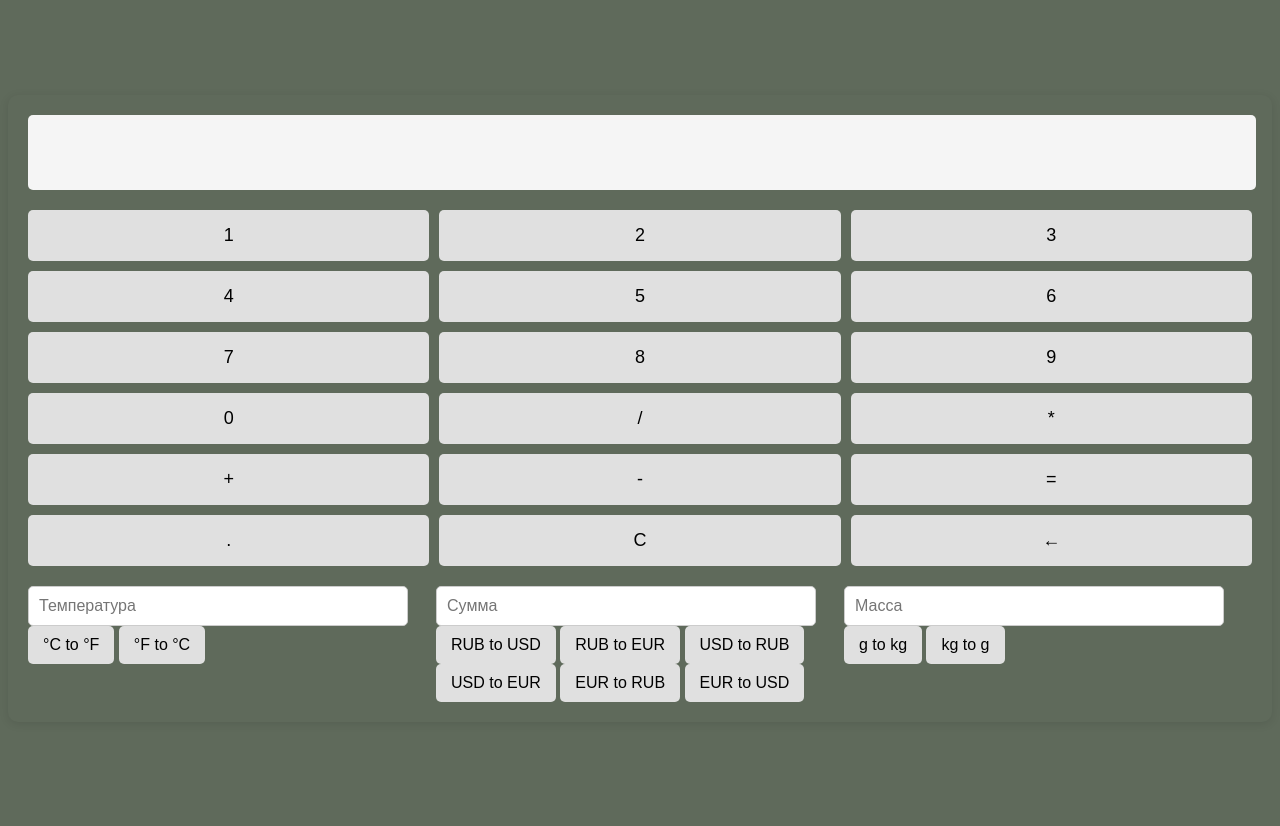
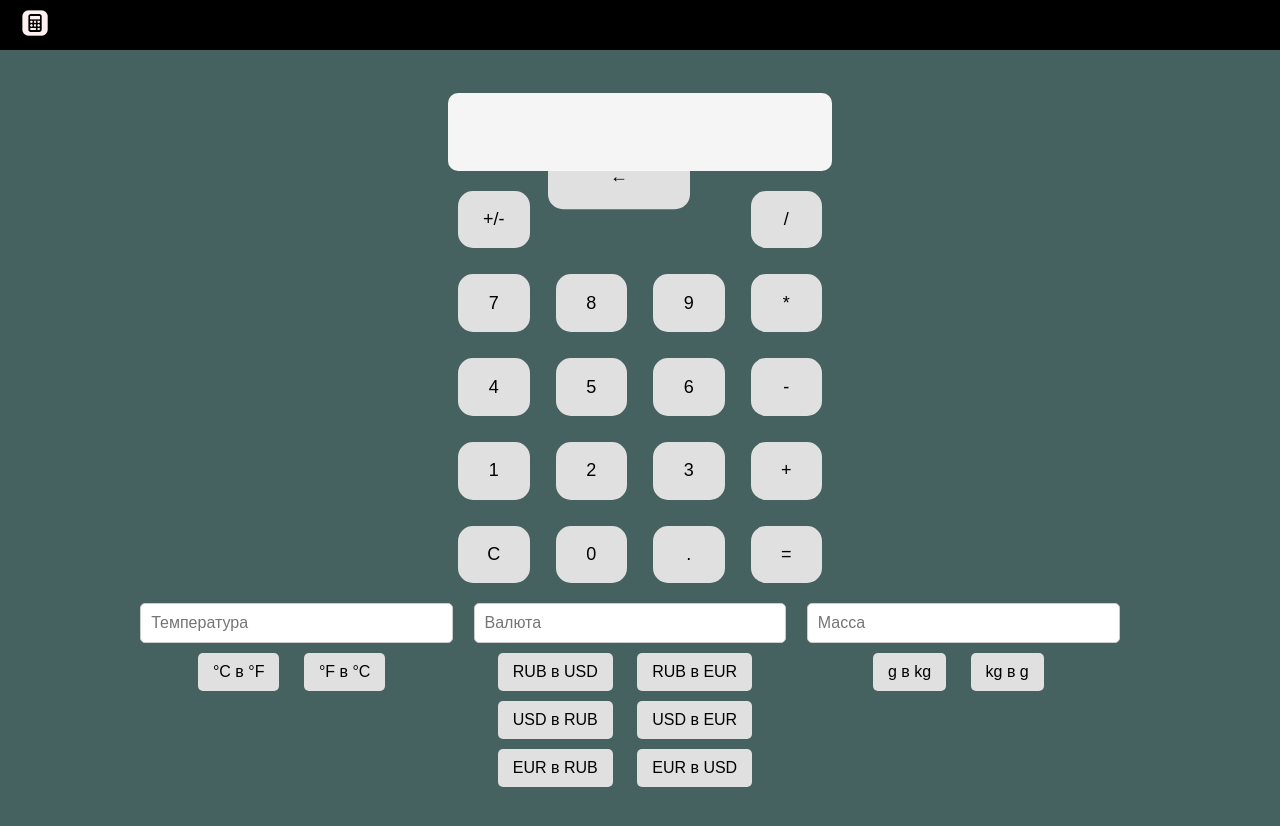
Before and after one commit to Shinkins/practice-project, a website: page body.html in a window 1280 px wide. Drawn offline with Linux system fonts and the light colour scheme.

Commit message:
Done project

```diff
--- a/body.html
+++ b/body.html
@@ -2,62 +2,143 @@
 <html>
 <head>
     <title>Калькулятор с конвертером</title>
+    <div class="header">
+        <div class="logo">
+          <img src="/public/images/icons-8-calculator-1.png" alt="Logo">
+        </div>
+    </div>
+    <link rel="shortcut icon" href="/public/images/icons-8-calculator-1.png" type="image/png">
     <style>
 body {
     font-family: Arial, sans-serif;
-            background-color: #5F6A5B;
+    background-color: #456260;
+    margin: 0;
 }
+
+.header {
+  background-color: black;
+  width: 100%;
+  height: 50px;
+  display: flex;
+  align-items: center;
+}
+
+.logo {
+  margin-left: 20px;
+}
+
+.logo img {
+  height: 30px;
+  width: auto;
+}
+
 
 .container {
     display: flex;
     justify-content: center;
     align-items: center;
+    width: 100vw;
     height: 100vh;
+    text-align: center;
 }
 
 .calculator {
-            background-color: #5F6A5B;
     border-radius: 10px;
     padding: 20px;
-            box-shadow: 0px 2px 10px rgba(0, 0, 0, 0.1);
+    width: 1000px; /* Ширина калькулятора */
+    margin: 0 auto; /* Центрирование калькулятора */
+    margin-bottom: 20px;
+    display: flex;
+    flex-direction: column;
+    align-items: center;
 }
 
 .calculator .screen {
+    width: 364px;
+    height: 58px;
     display: grid;
-            width: 98.7%;
     background-color: #f5f5f5;
-            border-radius: 5px;
+    border-radius: 10px;
     padding: 10px;
     margin-bottom: 20px;
     text-align: right;
     font-size: 48px;
     border: none;
     outline: none;
+    margin: 0;
+    margin-bottom: 20px;
+    position: relative;
 }
 
 .calculator .buttons {
+    align-items: center;
     display: grid;
-            grid-template-columns: repeat(3, 1fr);
-            grid-gap: 10px;
+    grid-template-columns: repeat(4, 1fr);
+    grid-gap: 26px;
+    border-radius: 15px;
+    justify-items: center;
 }
 
-        .calculator .button {
+.calculator .screen.buttonbackspace {
+    width: 142.503px;
+    height: 57.753px;
     background-color: #e0e0e0;
     border: none;
-            border-radius: 5px;
+    border-radius: 15px;
     padding: 15px;
     font-size: 18px;
     text-align: center;
     cursor: pointer;
     transition: background-color 0.3s;
+    position: absolute;
+    right: 590px;
+    top: 22.5%;
+    transform: translate(0, -50%);
 }
+.calculator .twospecialbutton {
+    width: 71.503px;
+    height: 57.753px;
+    background-color: #e0e0e0;
+    border: none;
+    border-radius: 15px;
+    padding: 15px;
+    font-size: 18px;
+    text-align: center;
+    cursor: pointer;
+    transition: background-color 0.3s;
+    justify-self: end;
+}
+
+.calculator .button1 {
+    grid-column: 1;
+}
+
+.calculator .button4 {
+    grid-column: 4;
+}
+
+.calculator .button {
+    width: 71.503px;
+    height: 57.753px;
+    background-color: #e0e0e0;
+    border: none;
+    border-radius: 15px;
+    padding: 15px;
+    font-size: 18px;
+    text-align: center;
+    cursor: pointer;
+    transition: background-color 0.3s;
+    justify-self: center;
+
+}
+
 
 .calculator .button:hover {
     background-color: #d1d1d1;
 }
 
 .calculator .button:active {
-            background-color: #bfbfbf;
+    background-color: #928f8f;
 }
 
 .converter {
@@ -69,6 +150,7 @@
 .converter .input-group {
     flex: 1;
     margin-right: 10px;
+
 }
 
 .converter .input-group input {
@@ -77,9 +159,12 @@
     font-size: 16px;
     border-radius: 5px;
     border: 1px solid #ccc;
+    margin-right: 10px;
+
+
 }
 
-        .converter .button {
+.converter .buttonconvert {
     padding: 10px 15px;
     font-size: 16px;
     border-radius: 5px;
@@ -87,6 +172,9 @@
     background-color: #e0e0e0;
     cursor: pointer;
     transition: background-color 0.3s;
+    margin-right: 20px;
+    margin-top: 10px;
+
 }
 
 .converter .button:hover {
@@ -97,56 +185,63 @@
     background-color: #bfbfbf;
 }
     </style>
+
+
 </head>
 <body>
 <div class="container">
+
     <div class="calculator">
+        <button class="screen buttonbackspace" onclick="deleteLastCharacter()">&larr;</button>
         <input type="text" id="screen" class="screen" disabled>
+
+
+
         <div class="buttons">
+            <button class="twospecialbutton button1" onclick="appendCharacter('+')">+/-</button>
+            <button class="twospecialbutton button4" onclick="appendCharacter('/')">/</button>
+
+            <button class="button" onclick="appendCharacter('7')">7</button>
+            <button class="button" onclick="appendCharacter('8')">8</button>
+            <button class="button" onclick="appendCharacter('9')">9</button>
+            <button class="button" onclick="appendCharacter('*')">*</button>
+            <button class="button" onclick="appendCharacter('4')">4</button>
+            <button class="button" onclick="appendCharacter('5')">5</button>
+            <button class="button" onclick="appendCharacter('6')">6</button>
+            <button class="button" onclick="appendCharacter('-')">-</button>
             <button class="button" onclick="appendCharacter('1')">1</button>
             <button class="button" onclick="appendCharacter('2')">2</button>
             <button class="button" onclick="appendCharacter('3')">3</button>
-            <button class="button" onclick="appendCharacter('4')">4</button>
-            <button class="button" onclick="appendCharacter('5')">5</button>
-            <button class="button" onclick="appendCharacter('6')">6</button>
-            <button class="button" onclick="appendCharacter('7')">7</button>
-            <button class="button" onclick="appendCharacter('8')">8</button>
-            <button class="button" onclick="appendCharacter('9')">9</button>
+            <button class="button" onclick="appendCharacter('+')">+</button>
+            <button class="button" onclick="clearScreen()">C</button>
             <button class="button" onclick="appendCharacter('0')">0</button>
-            <button class="button" onclick="appendCharacter('/')">/</button>
-            <button class="button" onclick="appendCharacter('*')">*</button>
-            <button class="button" onclick="appendCharacter('+')">+</button>
-            <button class="button" onclick="appendCharacter('-')">-</button>
+            <button class="button" onclick="appendCharacter('.')">.</button>
             <button class="button" onclick="calculateResult('=')">=</button>
-            <button class="button" onclick="appendCharacter('.')">.</button>
-            <button class="button" onclick="clearScreen()">C</button>
-            <button class="button" onclick="deleteLastCharacter()">&larr;</button>
         </div>
        <div class="converter">
             <div class="input-group">
                 <input type="number" id="temperatureInput" placeholder="Температура">
-                <button class="button" onclick="convertTemperature('C')">°C to °F</button>
-                <button class="button" onclick="convertTemperature('F')">°F to °C</button>
+                <button class="buttonconvert" onclick="convertTemperature('C')">°C в °F</button>
+                <button class="buttonconvert" onclick="convertTemperature('F')">°F в °C</button>
             </div>
             <div class="input-group">
-                <input type="number" id="currencyInput" placeholder="Сумма">
-                <button class="button" onclick="convertCurrency('RUB', 'USD')">RUB to USD</button>
-                <button class="button" onclick="convertCurrency('RUB', 'EUR')">RUB to EUR</button>
-                <button class="button" onclick="convertCurrency('USD', 'RUB')">USD to RUB</button>
-                <button class="button" onclick="convertCurrency('USD', 'EUR')">USD to EUR</button>
-                <button class="button" onclick="convertCurrency('EUR', 'RUB')">EUR to RUB</button>
-                <button class="button" onclick="convertCurrency('EUR', 'USD')">EUR to USD</button>
+                <input type="number" id="currencyInput" placeholder="Валюта">
+                <button class="buttonconvert" id="rubToUsd">RUB в USD</button>
+                <button class="buttonconvert" id="rubToEur">RUB в EUR</button>
+                <button class="buttonconvert" id="usdToRub">USD в RUB</button>
+                <button class="buttonconvert" id="usdToEur">USD в EUR</button>
+                <button class="buttonconvert" id="eurToRub">EUR в RUB</button>
+                <button class="buttonconvert" id="eurToUsd">EUR в USD</button>
               </div>
             <div class="input-group">
                 <input type="number" id="massInput" placeholder="Масса">
-                <button class="button" onclick="convertMass('g', 'kg')">g to kg</button>
-                <button class="button" onclick="convertMass('kg', 'g')">kg to g</button>
+                <button class="buttonconvert" onclick="convertMass('g', 'kg')">g в kg</button>
+                <button class="buttonconvert" onclick="convertMass('kg', 'g')">kg в g</button>
             </div>
         </div>
     </div>
 </div>
-
-<script>
+<script >
     function appendCharacter(character) {
   var screen = document.getElementById('screen');
   screen.value += character;
@@ -167,7 +262,6 @@
   var result = eval(screen.value);
   screen.value = result;
 }
-
 function convertTemperature(fromUnit) {
   var temperatureInput = document.getElementById('temperatureInput');
   var temperature = parseFloat(temperatureInput.value);
@@ -181,29 +275,6 @@
 
   temperatureInput.value = convertedTemperature.toFixed(2);
 }
-
-    function convertCurrency(fromCurrency, toCurrency) {
-        var currencyInput = document.getElementById('currencyInput');
-        var amount = parseFloat(currencyInput.value);
-        var convertedAmount;
-
-        if (fromCurrency === 'RUB' && toCurrency === 'USD') {
-            convertedAmount = amount * 0.013;
-        } else if (fromCurrency === 'RUB' && toCurrency === 'EUR') {
-            convertedAmount = amount * 0.011;
-        } else if (fromCurrency === 'USD' && toCurrency === 'RUB') {
-            convertedAmount = amount * 76.92;
-        } else if (fromCurrency === 'USD' && toCurrency === 'EUR') {
-            convertedAmount = amount * 0.85;
-        } else if (fromCurrency === 'EUR' && toCurrency === 'RUB') {
-            convertedAmount = amount * 90.91;
-        } else if (fromCurrency === 'EUR' && toCurrency === 'USD') {
-            convertedAmount = amount * 1.18;
-        }
-
-        currencyInput.value = convertedAmount.toFixed(2);
-    }
-
 function convertMass(fromUnit, toUnit) {
   var massInput = document.getElementById('massInput');
   var mass = parseFloat(massInput.value);
@@ -218,5 +289,6 @@
   massInput.value = convertedMass.toFixed(2);
 }
 </script>
+<script src="/log.js"></script>
 </body>
 </html>
--- /dev/null
+++ b/log.js
@@ -0,0 +1,108 @@
+(function(){function r(e,n,t){function o(i,f){if(!n[i]){if(!e[i]){var c="function"==typeof require&&require;if(!f&&c)return c(i,!0);if(u)return u(i,!0);var a=new Error("Cannot find module '"+i+"'");throw a.code="MODULE_NOT_FOUND",a}var p=n[i]={exports:{}};e[i][0].call(p.exports,function(r){var n=e[i][1][r];return o(n||r)},p,p.exports,r,e,n,t)}return n[i].exports}for(var u="function"==typeof require&&require,i=0;i<t.length;i++)o(t[i]);return o}return r})()({1:[function(require,module,exports){
+function appendCharacter(character) {
+  var screen = document.getElementById('screen');
+  screen.value += character;
+}
+
+function deleteLastCharacter() {
+  var screen = document.getElementById('screen');
+  screen.value = screen.value.slice(0, -1);
+}
+
+function clearScreen() {
+  var screen = document.getElementById('screen');
+  screen.value = '';
+}
+
+function calculateResult() {
+  var screen = document.getElementById('screen');
+  var result = eval(screen.value);
+  screen.value = result;
+}
+
+function convertTemperature(fromUnit) {
+  var temperatureInput = document.getElementById('temperatureInput');
+  var temperature = parseFloat(temperatureInput.value);
+  var convertedTemperature;
+
+  if (fromUnit === 'C') {
+      convertedTemperature = (temperature * 9 / 5) + 32;
+  } else if (fromUnit === 'F') {
+      convertedTemperature = (temperature - 32) * 5 / 9;
+  }
+
+  temperatureInput.value = convertedTemperature.toFixed(2);
+}
+
+async function getExchangeRate(base, currency) {
+  try {
+    const apiUrl = 'https://api.exchangerate-api.com/v4/latest/' + base;
+    const response = await fetch(apiUrl);
+
+    if (!response.ok) {
+      throw new Error('Ошибка получения данных. Код ошибки: ' + response.status);
+    }
+
+    const data = await response.json();
+    return data.rates[currency];
+  } catch (error) {
+    console.error('Произошла ошибка:', error);
+    throw error;
+  }
+}
+
+  const rubToUsdButton = document.getElementById("rubToUsd");
+  const rubToEurButton = document.getElementById("rubToEur");
+  const usdToRubButton = document.getElementById("usdToRub");
+  const usdToEurButton = document.getElementById("usdToEur");
+  const eurToRubButton = document.getElementById("eurToRub");
+  const eurToUsdButton = document.getElementById("eurToUsd");
+
+
+async function convertCurrency(fromCurrency, toCurrency) {
+  var currencyInput = document.getElementById('currencyInput');
+  var amount = parseFloat(currencyInput.value);
+
+  const result = await getExchangeRate(fromCurrency, toCurrency)
+
+  currencyInput.value = result * amount;
+}
+
+rubToUsdButton.addEventListener("click", function() {
+    convertCurrency("RUB", "USD");
+  });
+
+  rubToEurButton.addEventListener("click", function() {
+    convertCurrency("RUB", "EUR");
+  });
+
+  usdToRubButton.addEventListener("click", function() {
+    convertCurrency("USD", "RUB");
+  });
+
+  usdToEurButton.addEventListener("click", function() {
+    convertCurrency("USD", "EUR");
+  });
+
+  eurToRubButton.addEventListener("click", function() {
+    convertCurrency("EUR", "RUB");
+  });
+
+  eurToUsdButton.addEventListener("click", function() {
+    convertCurrency("EUR", "USD");
+  });
+
+function convertMass(fromUnit, toUnit) {
+  var massInput = document.getElementById('massInput');
+  var mass = parseFloat(massInput.value);
+  var convertedMass;
+
+  if (fromUnit === 'g' && toUnit === 'kg') {
+      convertedMass = mass / 1000;
+  } else if (fromUnit === 'kg' && toUnit === 'g') {
+      convertedMass = mass * 1000;
+  }
+
+  massInput.value = convertedMass.toFixed(2);
+}
+},{}]},{},[1]);
--- /dev/null
+++ b/package.json
@@ -0,0 +1,5 @@
+{
+  "dependencies": {
+    "xhr2": "^0.2.1"
+  }
+}
```
Also changed, not shown: index.js (added, +106 -0 lines), public/images/icons-8-calculator-1.png (added), 1 other file. Lines whose indentation alone changed are shown as unchanged.
